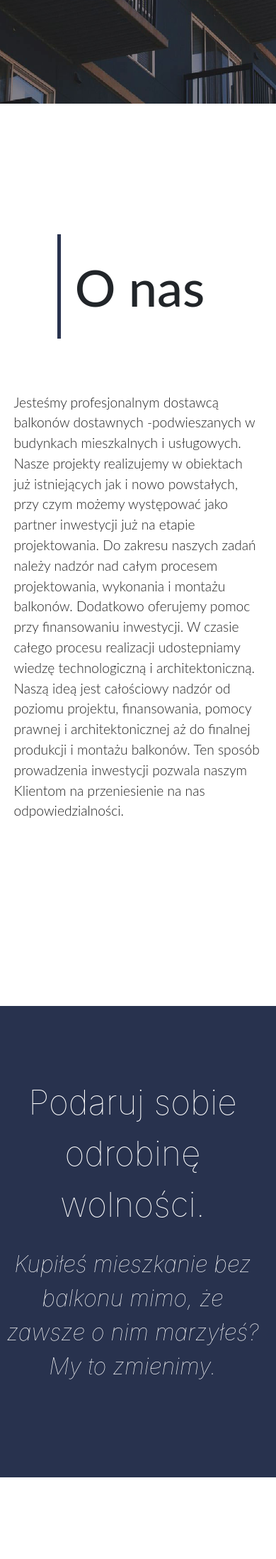
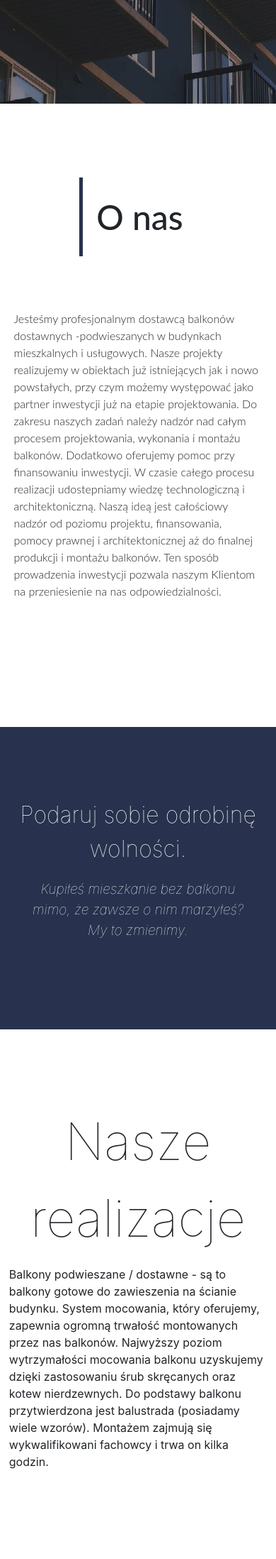
Before and after one commit to jacobashtem/balkonypodwieszane, a PHP site: page / in a window 390 px wide. Shown: the part 698-2894 px from the top of the page at 71% size. Run offline with PHP 8.4, Linux system fonts and the light colour scheme; some libraries are stand-ins or nearby versions.

Commit message:
mediaqueries and basic styles

```diff
--- a/style.css
+++ b/style.css
@@ -320,12 +320,21 @@
 @media only screen and (max-width: 500px) {
   .about_us__title {
     margin: 0 auto;
-    padding: 5%
+    padding: 5%;
+    font-size: 3rem;
   }
   .about_us__paragraph {
     padding: 5%;
+    font-size:1rem;
+  }.about_us {
+    margin: auto;
+    margin-top: 40x;
+    margin-bottom: 40px;
+    ;
   }
 }
+
+
 
 /* Photo Section */
 
@@ -343,22 +352,19 @@
   margin: 0 auto;
   text-align: center;
   align-content: center;
-  font-size: 4.5rem;
+  font-size: 3rem;
   line-height: 1.5;
   font-weight: 100;
 }
 
 .photo_section__subtitle {
-  padding: 1.5rem 0.5rem 1.5rem 0.5rem;
+  padding: 5%;
   line-height: 1.5;
   font-weight: 100;
   font-style: italic;
-  font-size: 2rem;
+  font-size: 1.5rem;
 }
 
-.col-sm {
-  padding-left: 0px !important;
-}
 
 .photo_section__img {
   background-image: url(images/red_coat.jpg);
@@ -366,12 +372,12 @@
   display: block;
 }
 
-@media only screen and (max-width: 1200px) {
+@media only screen and (max-width:680px) {
   .photo_section__title {
-    font-size: 3rem;
+    font-size: 2rem;
   }
   .photo_section__subtitle {
-    font-size: 2rem;
+    font-size: 1.2rem;
   }
   .photo_section__content {
     padding: 6.25rem 0 6.25rem 0;
```
